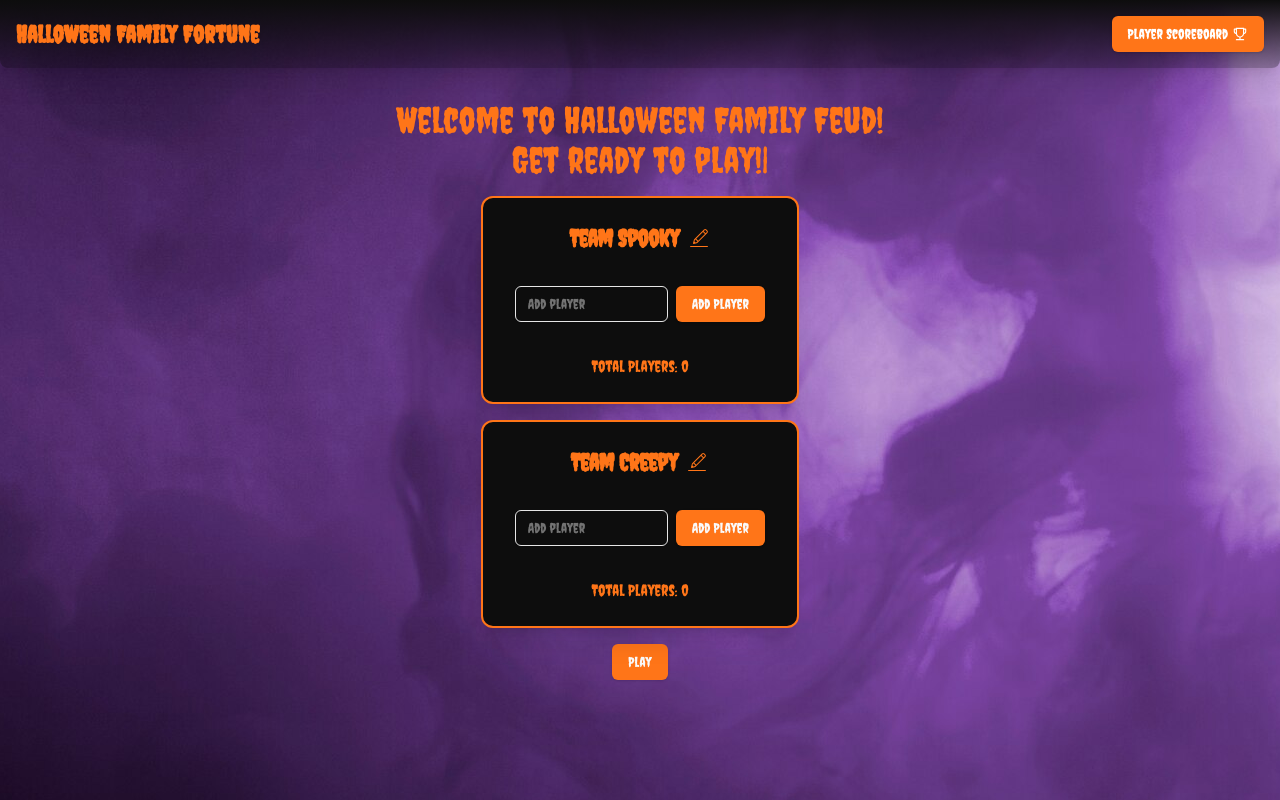
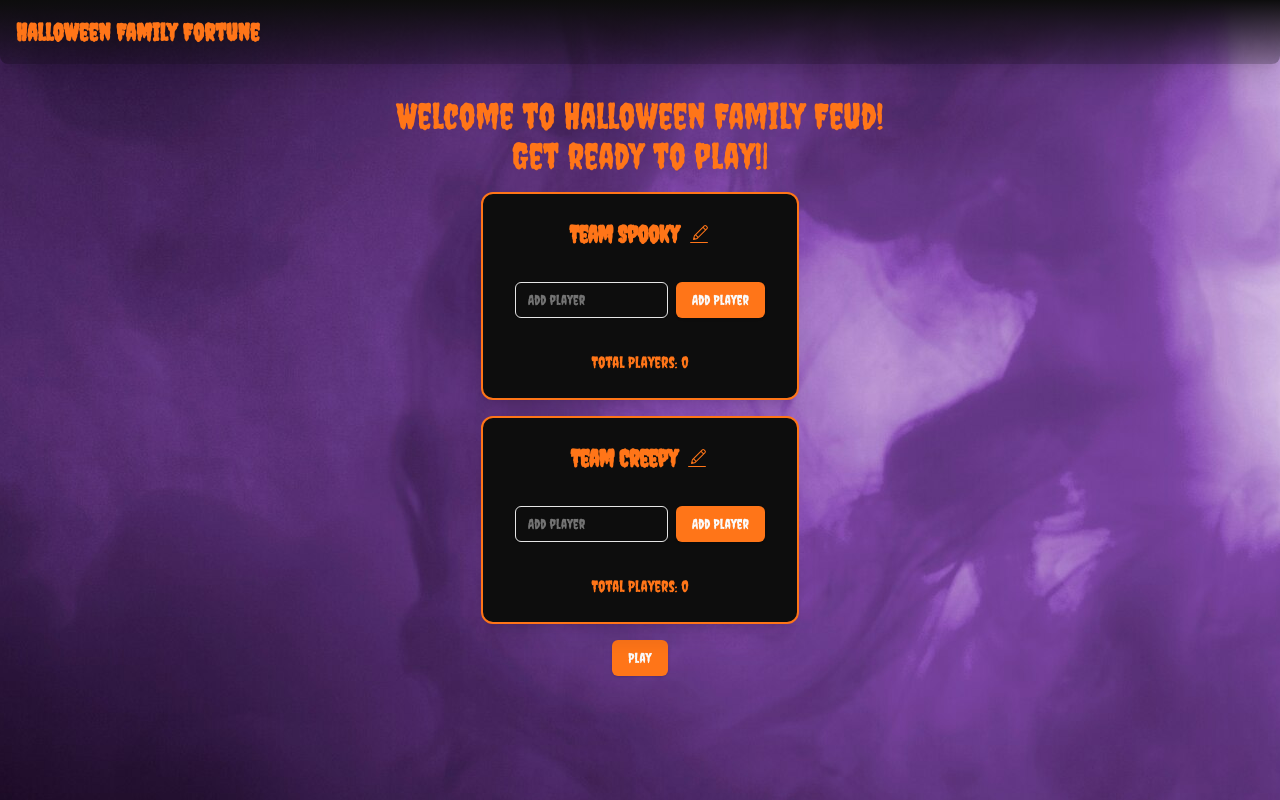
Before and after one commit to jordanleeevans/halloween-family-fortune, a React (Vite) app in the folder halloween-ff/: page / in a window 1280 px wide. Built offline with nearby package versions, Linux system fonts and the light colour scheme.

Commit message:
remove mock players and add animation on render

```diff
--- a/halloween-ff/src/components/Scoreboard.tsx
+++ b/halloween-ff/src/components/Scoreboard.tsx
@@ -2,22 +2,6 @@ import React from "react";
 import { Card, CardContent, CardHeader, CardTitle } from "@/components/ui/card";
 import { useGameContext } from "@/context/GameContext";
 import { Player } from "@/types";
-
-const mockPlayerScores = [
-	{ name: "Player 1", score: 100 },
-	{ name: "Player 2", score: 200 },
-	{ name: "Player 3", score: 300 },
-	{ name: "Player 4", score: 400 },
-	{ name: "Player 5", score: 500 },
-	{ name: "Player 6", score: 600 },
-	{ name: "Player 7", score: 700 },
-	{ name: "Player 8", score: 800 },
-	{ name: "Player 9", score: 900 },
-	{ name: "Player 10", score: 1000 },
-	{ name: "Player 11", score: 1100 },
-	{ name: "Player 12", score: 1200 },
-	{ name: "Player 13", score: 1300 },
-];
 
 type ScoreboardProps = {
 	isVisible: boolean;
@@ -26,7 +10,7 @@ type ScoreboardProps = {
 const Scoreboard: React.FC<ScoreboardProps> = ({ isVisible }) => {
 	const { teams } = useGameContext();
 	const players = teams.flatMap((team) => team.players);
-	const sortedPlayers = [...mockPlayerScores].sort((a, b) => b.score - a.score);
+	const sortedPlayers = [...players].sort((a, b) => b.score - a.score);
 
 	return (
 		<Card
--- a/halloween-ff/src/components/ui/navbar.tsx
+++ b/halloween-ff/src/components/ui/navbar.tsx
@@ -1,6 +1,7 @@
 import React from "react";
 import { Button } from "@/components/ui/button";
 import { AiOutlineTrophy } from "react-icons/ai";
+import { useGameContext } from "@/context/GameContext";
 
 const GameTitle: React.FC = () => {
 	return (
@@ -15,7 +16,7 @@ const ScoreBoardButton: React.FC<{
 }> = ({ setShowScoreboard }) => {
 	return (
 		<Button
-			className="bg-halloweenOrange text-white hover:bg-orange-600"
+			className="bg-halloweenOrange text-white hover:bg-orange-600 animate-in fade-in"
 			onClick={() => setShowScoreboard(true)}
 		>
 			Player Scoreboard{" "}
@@ -29,10 +30,15 @@ interface NavbarProps {
 }
 
 const Navbar: React.FC<NavbarProps> = ({ setShowScoreboard }) => {
+	const { teams } = useGameContext();
+	const allPlayers = teams.flatMap((team) => team.players);
+	const totalScore = allPlayers.reduce((acc, team) => acc + team.score, 0);
 	return (
 		<div className="w-full text-halloweenOrange p-4 flex justify-between items-center shadow-xl rounded-bl-lg rounded-br-lg sticky mb-8 bg-gradient-to-b from-halloweenBlack to-black/30 animate-in fade-in slide-in-from-top-10 duration-500">
 			<GameTitle />
-			<ScoreBoardButton setShowScoreboard={setShowScoreboard} />
+			{totalScore > 0 && (
+				<ScoreBoardButton setShowScoreboard={setShowScoreboard} />
+			)}
 		</div>
 	);
 };
```
